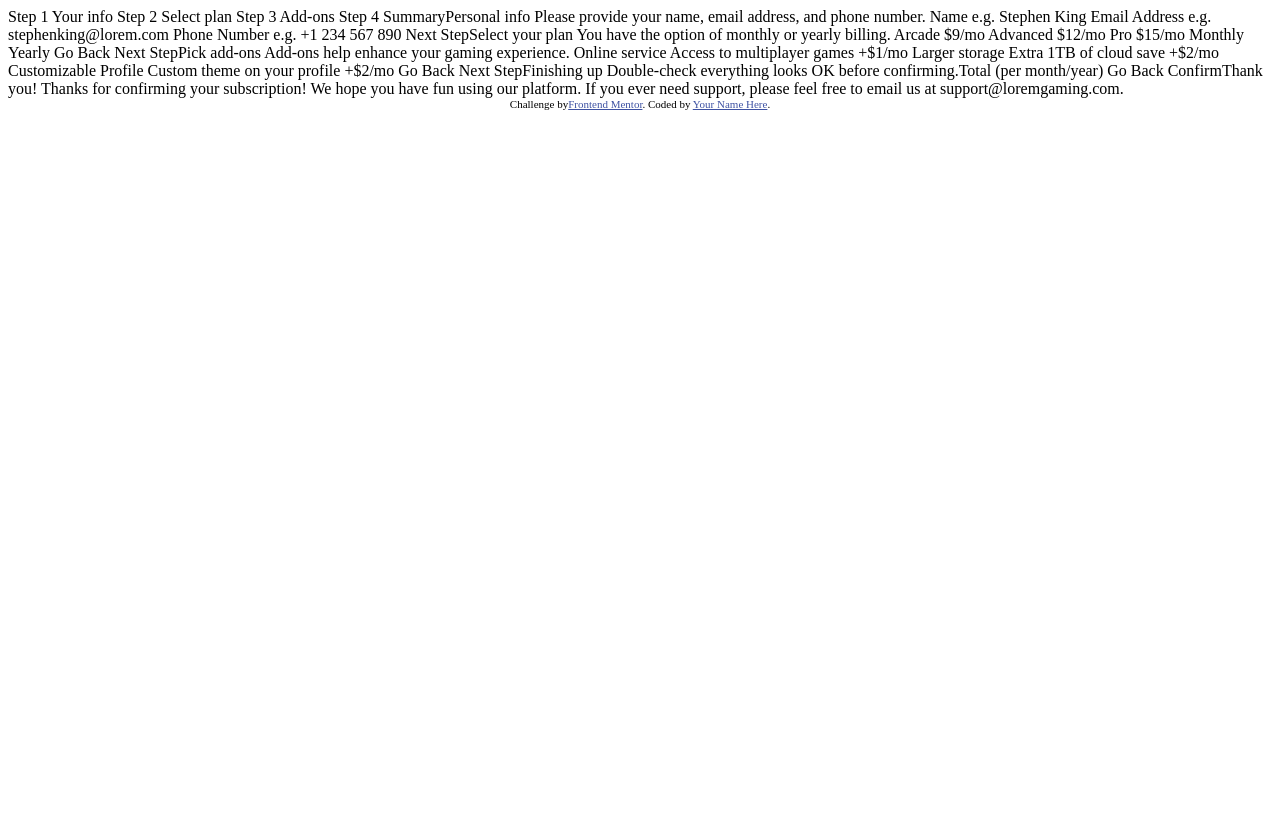
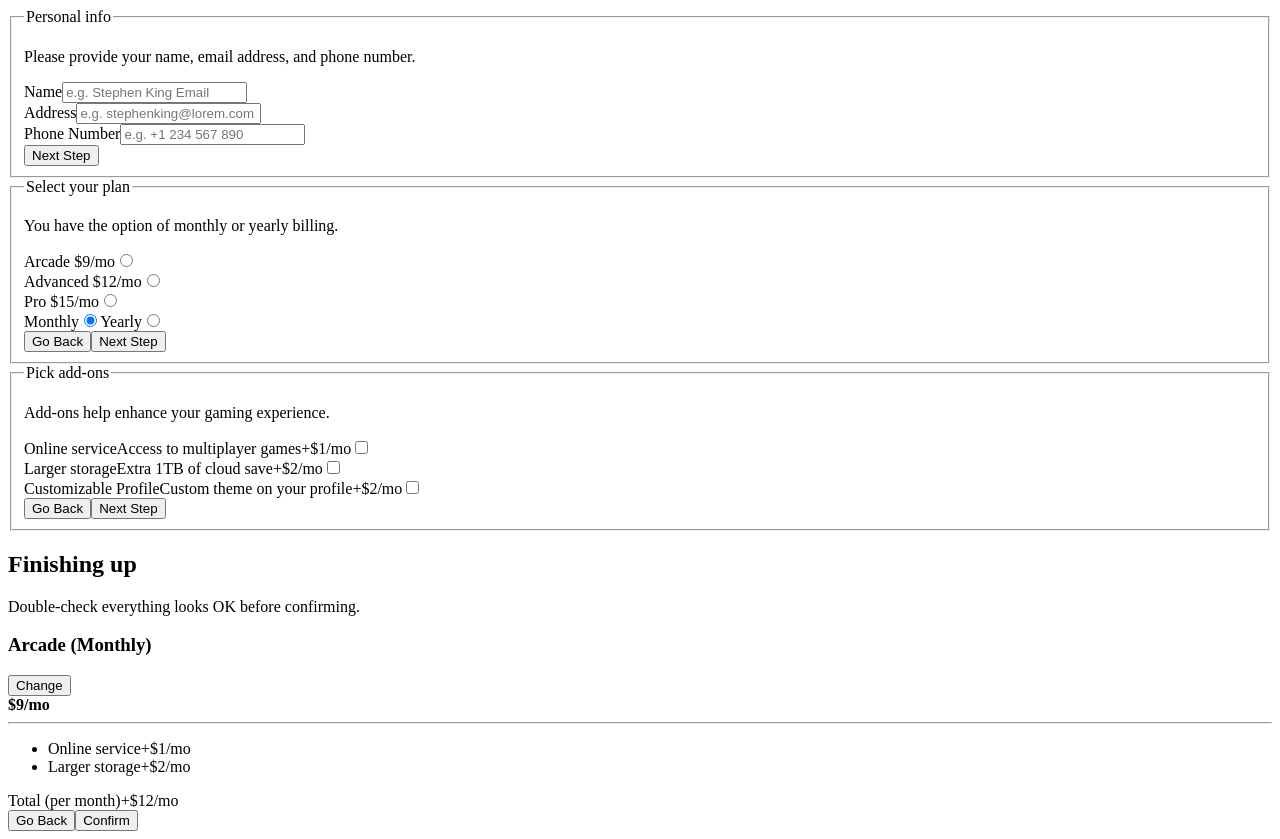
Before and after one commit to Javieer57/multi-step-form, a React (Vite) app: page / in a window 1280 px wide. Before the commit the page ends 800 px from the top, so only its background shows below. Built offline with nearby package versions, Linux system fonts and the light colour scheme.

Commit message:
add basic html structure

```diff
--- a/src/App.tsx
+++ b/src/App.tsx
@@ -1,43 +1,177 @@
+import { useState } from "react";
 import "./App.css";
 
 function App() {
+  const [billing, setBilling] = useState("mo");
+
   return (
     <>
       {/* <!-- Sidebar start --> */}
-      Step 1 Your info Step 2 Select plan Step 3 Add-ons Step 4 Summary
+      {/* Step 1 Your info Step 2 Select plan Step 3 Add-ons Step 4 Summary */}
       {/* <!-- Sidebar end --> */}
-      {/* <!-- Step 1 start --> */}
-      Personal info Please provide your name, email address, and phone number.
-      Name e.g. Stephen King Email Address e.g. stephenking@lorem.com Phone
-      Number e.g. +1 234 567 890 Next Step
-      {/* <!-- Step 1 end --> */}
-      {/* <!-- Step 2 start --> */}
-      Select your plan You have the option of monthly or yearly billing. Arcade
-      $9/mo Advanced $12/mo Pro $15/mo Monthly Yearly Go Back Next Step
-      {/* <!-- Step 2 end --> */}
-      {/* <!-- Step 3 start --> */}
-      Pick add-ons Add-ons help enhance your gaming experience. Online service
-      Access to multiplayer games +$1/mo Larger storage Extra 1TB of cloud save
-      +$2/mo Customizable Profile Custom theme on your profile +$2/mo Go Back
-      Next Step
-      {/* <!-- Step 3 end --> */}
-      {/* <!-- Step 4 start --> */}
-      Finishing up Double-check everything looks OK before confirming.
-      {/* <!-- Dynamically add subscription and add-on selections here --> */}
-      Total (per month/year) Go Back Confirm
-      {/* <!-- Step 4 end --> */}
+
+      <fieldset>
+        <legend>Personal info</legend>
+
+        <p>Please provide your name, email address, and phone number.</p>
+
+        <div>
+          <label htmlFor="name">Name</label>
+          <input id="name" type="text" placeholder="e.g. Stephen King Email" />
+        </div>
+        <div>
+          <label htmlFor="address">Address</label>
+          <input
+            id="address"
+            type="text"
+            placeholder="e.g. stephenking@lorem.com"
+          />
+        </div>
+        <div>
+          <label htmlFor="phone">Phone Number</label>
+          <input id="phone" type="text" placeholder="e.g. +1 234 567 890" />
+        </div>
+
+        <button type="button">Next Step</button>
+      </fieldset>
+
+      <fieldset>
+        <legend>Select your plan</legend>
+
+        <p>You have the option of monthly or yearly billing.</p>
+
+        <div>
+          <label htmlFor="arcade">Arcade $9/{billing}</label>
+          <input type="radio" name="plan" id="arcade" />
+        </div>
+        <div>
+          <label htmlFor="arcade">Advanced $12/{billing}</label>
+          <input type="radio" name="plan" id="arcade" />
+        </div>
+        <div>
+          <label htmlFor="arcade">Pro $15/{billing}</label>
+          <input type="radio" name="plan" id="arcade" />
+        </div>
+
+        <div>
+          <label htmlFor="monthly">Monthly</label>
+          <input
+            type="radio"
+            name="billing"
+            id="monthly"
+            defaultChecked
+            onClick={() => setBilling("mo")}
+          />
+
+          <label htmlFor="yearly">Yearly</label>
+          <input
+            type="radio"
+            name="billing"
+            id="yearly"
+            onClick={() => setBilling("yr")}
+          />
+        </div>
+
+        <button type="button">Go Back</button>
+        <button type="button">Next Step</button>
+      </fieldset>
+
+      <fieldset>
+        <legend>Pick add-ons</legend>
+        <p>Add-ons help enhance your gaming experience.</p>
+
+        <label htmlFor="online-service">
+          <span>Online service</span>
+          <span>Access to multiplayer games</span>
+          <span>+$1/{billing}</span>
+
+          <input
+            type="checkbox"
+            name="add-on"
+            id="oline-service"
+            value="oline-service"
+          />
+        </label>
+
+        <br />
+
+        <label htmlFor="storage">
+          <span>Larger storage</span>
+          <span>Extra 1TB of cloud save</span>
+          <span>+$2/{billing}</span>
+          <input type="checkbox" name="add-on" id="storage" value="storage" />
+        </label>
+
+        <br />
+
+        <label htmlFor="customizable-profile">
+          <span>Customizable Profile</span>
+          <span>Custom theme on your profile</span>
+          <span>+$2/{billing}</span>
+          <input
+            type="checkbox"
+            name="add-on"
+            value="customizable-profile"
+            id="customizable-profile"
+          />
+        </label>
+
+        <br />
+
+        <button type="button">Go Back</button>
+        <button type="button">Next Step</button>
+      </fieldset>
+
+      <section>
+        <h2>Finishing up</h2>
+        <p>Double-check everything looks OK before confirming.</p>
+
+        <article>
+          <header>
+            <div>
+              <h3>Arcade (Monthly)</h3>
+              <button type="button">Change</button>
+            </div>
+            <div>
+              <strong>$9/{billing}</strong>
+            </div>
+          </header>
+
+          <hr />
+
+          <ul>
+            <li>
+              <span>Online service</span>
+              <span>+$1/{billing}</span>
+            </li>
+            <li>
+              <span>Larger storage</span>
+              <span>+$2/{billing}</span>
+            </li>
+          </ul>
+        </article>
+
+        <div>
+          <span>Total (per month)</span>
+          <span>+$12/{billing}</span>
+        </div>
+
+        <button type="button">Go Back</button>
+        <button type="submit">Confirm</button>
+      </section>
+
       {/* <!-- Step 5 start --> */}
-      Thank you! Thanks for confirming your subscription! We hope you have fun
+      {/* Thank you! Thanks for confirming your subscription! We hope you have fun
       using our platform. If you ever need support, please feel free to email us
-      at support@loremgaming.com.
+      at support@loremgaming.com. */}
       {/* <!-- Step 5 end --> */}
-      <div className="attribution">
+      {/* <div className="attribution">
         Challenge by
         <a href="https://www.frontendmentor.io?ref=challenge" target="_blank">
           Frontend Mentor
         </a>
         . Coded by <a href="#">Your Name Here</a>.
-      </div>
+      </div> */}
     </>
   );
 }
```
